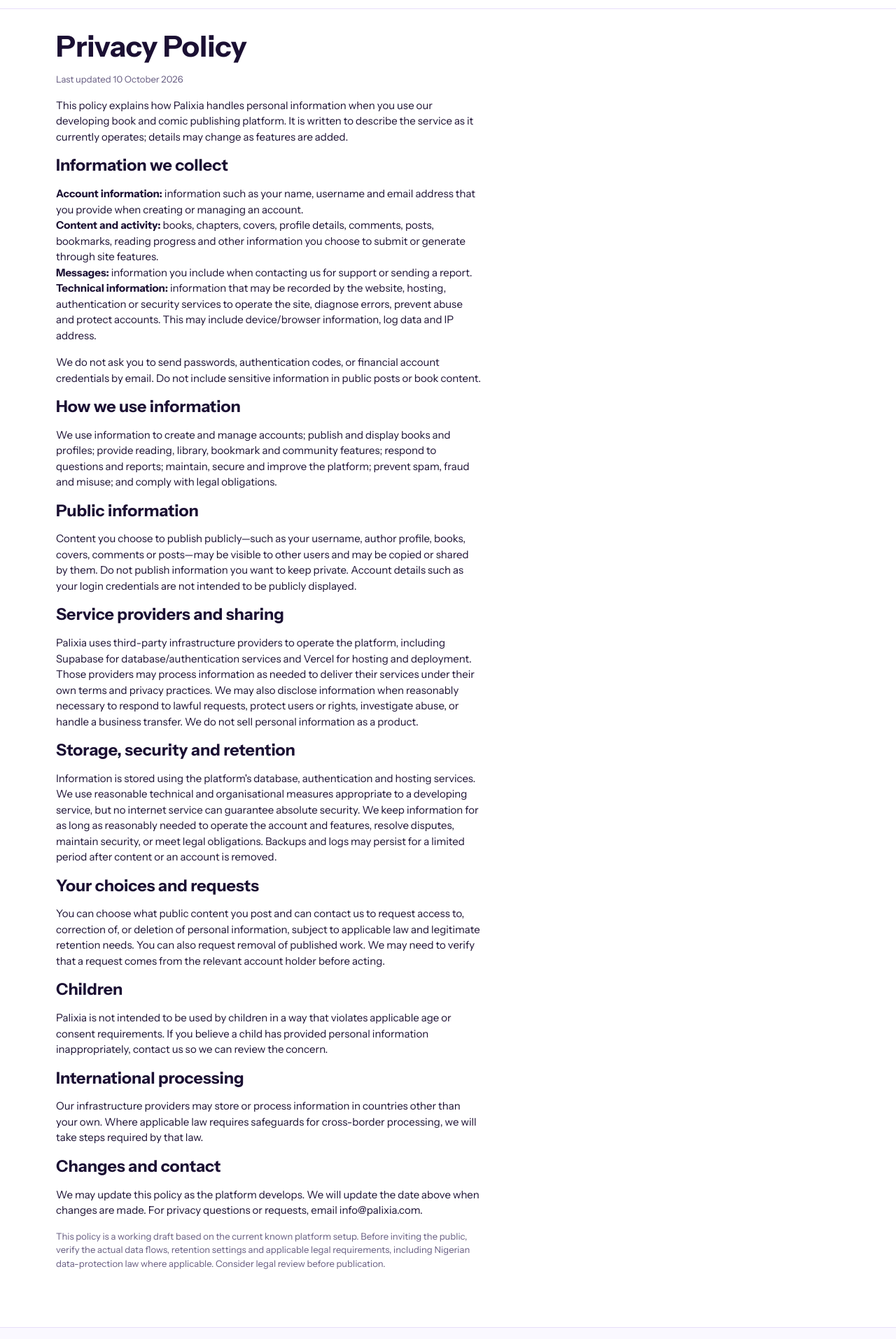
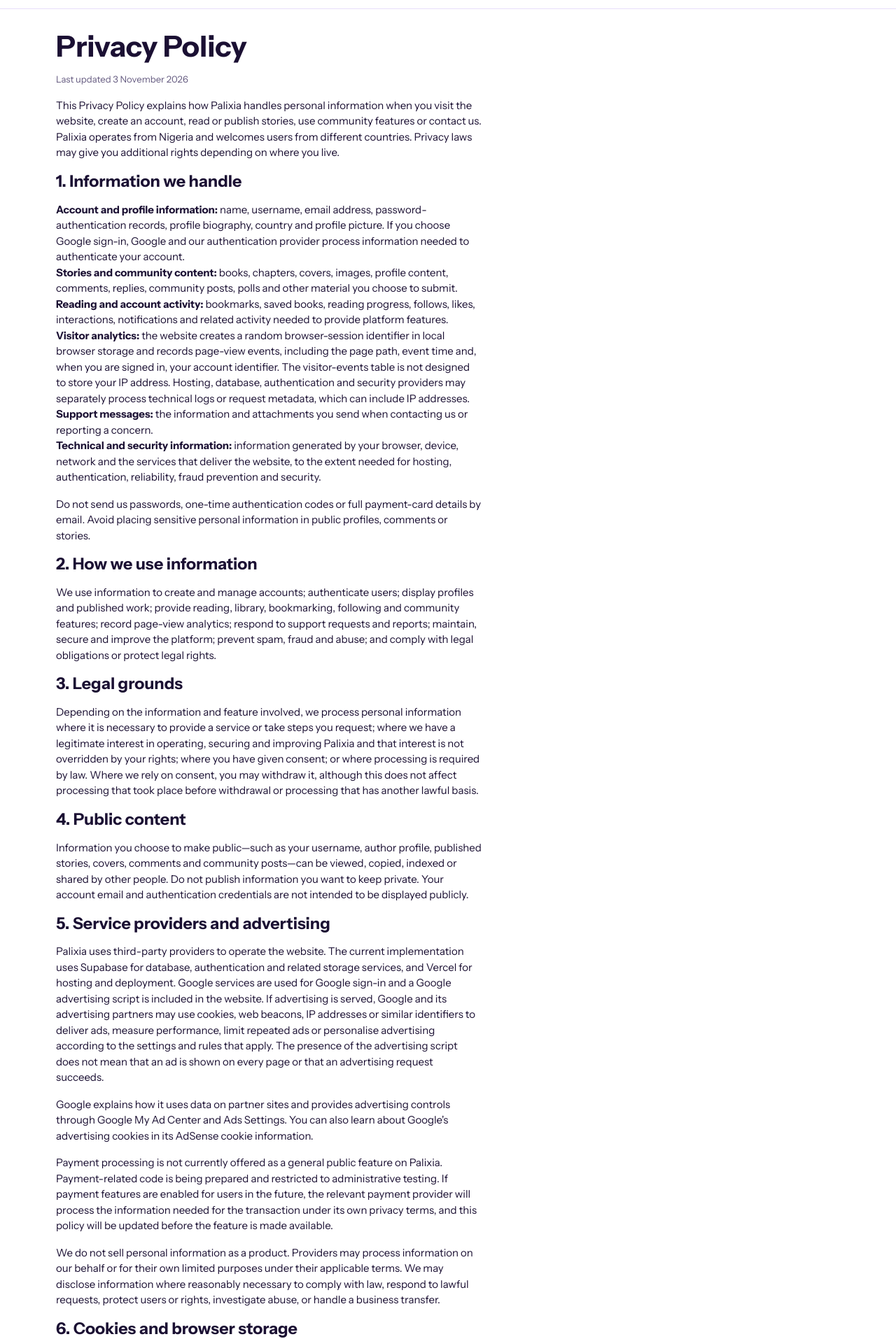
Before and after one commit to palixaentertainment-sketch/palixa-site, a Next.js app: page /privacy in a window 1280 px wide. Shown: the part 58-1972 px from the top of the page at 70% size. Built offline with nearby package versions, Linux system fonts and the light colour scheme; no server answers; the database is empty.

Commit message:
Update Palixia public information and policies

```diff
--- a/app/privacy/page.js
+++ b/app/privacy/page.js
@@ -1,45 +1,60 @@
-export const metadata = { title: 'Privacy Policy' };
+export const metadata = {
+  title: 'Privacy Policy',
+  description: 'How Palixia collects, uses, stores and shares personal information when you use the platform.',
+};
 
 export default function Privacy() {
   return (
     <div className="stack narrow legal">
       <h1 className="h1">Privacy Policy</h1>
-      <p className="fine">Last updated 10 October 2026</p>
-      <p>This policy explains how Palixia handles personal information when you use our developing book and comic publishing platform. It is written to describe the service as it currently operates; details may change as features are added.</p>
+      <p className="fine">Last updated 3 November 2026</p>
+      <p>This Privacy Policy explains how Palixia handles personal information when you visit the website, create an account, read or publish stories, use community features or contact us. Palixia operates from Nigeria and welcomes users from different countries. Privacy laws may give you additional rights depending on where you live.</p>
 
-      <h2 className="h2">Information we collect</h2>
+      <h2 className="h2">1. Information we handle</h2>
       <ul>
-        <li><b>Account information:</b> information such as your name, username and email address that you provide when creating or managing an account.</li>
-        <li><b>Content and activity:</b> books, chapters, covers, profile details, comments, posts, bookmarks, reading progress and other information you choose to submit or generate through site features.</li>
-        <li><b>Messages:</b> information you include when contacting us for support or sending a report.</li>
-        <li><b>Technical information:</b> information that may be recorded by the website, hosting, authentication or security services to operate the site, diagnose errors, prevent abuse and protect accounts. This may include device/browser information, log data and IP address.</li>
+        <li><strong>Account and profile information:</strong> name, username, email address, password-authentication records, profile biography, country and profile picture. If you choose Google sign-in, Google and our authentication provider process information needed to authenticate your account.</li>
+        <li><strong>Stories and community content:</strong> books, chapters, covers, images, profile content, comments, replies, community posts, polls and other material you choose to submit.</li>
+        <li><strong>Reading and account activity:</strong> bookmarks, saved books, reading progress, follows, likes, interactions, notifications and related activity needed to provide platform features.</li>
+        <li><strong>Visitor analytics:</strong> the website creates a random browser-session identifier in local browser storage and records page-view events, including the page path, event time and, when you are signed in, your account identifier. The visitor-events table is not designed to store your IP address. Hosting, database, authentication and security providers may separately process technical logs or request metadata, which can include IP addresses.</li>
+        <li><strong>Support messages:</strong> the information and attachments you send when contacting us or reporting a concern.</li>
+        <li><strong>Technical and security information:</strong> information generated by your browser, device, network and the services that deliver the website, to the extent needed for hosting, authentication, reliability, fraud prevention and security.</li>
       </ul>
-      <p>We do not ask you to send passwords, authentication codes, or financial account credentials by email. Do not include sensitive information in public posts or book content.</p>
+      <p>Do not send us passwords, one-time authentication codes or full payment-card details by email. Avoid placing sensitive personal information in public profiles, comments or stories.</p>
 
-      <h2 className="h2">How we use information</h2>
-      <p>We use information to create and manage accounts; publish and display books and profiles; provide reading, library, bookmark and community features; respond to questions and reports; maintain, secure and improve the platform; prevent spam, fraud and misuse; and comply with legal obligations.</p>
+      <h2 className="h2">2. How we use information</h2>
+      <p>We use information to create and manage accounts; authenticate users; display profiles and published work; provide reading, library, bookmarking, following and community features; record page-view analytics; respond to support requests and reports; maintain, secure and improve the platform; prevent spam, fraud and abuse; and comply with legal obligations or protect legal rights.</p>
 
-      <h2 className="h2">Public information</h2>
-      <p>Content you choose to publish publicly—such as your username, author profile, books, covers, comments or posts—may be visible to other users and may be copied or shared by them. Do not publish information you want to keep private. Account details such as your login credentials are not intended to be publicly displayed.</p>
+      <h2 className="h2">3. Legal grounds</h2>
+      <p>Depending on the information and feature involved, we process personal information where it is necessary to provide a service or take steps you request; where we have a legitimate interest in operating, securing and improving Palixia and that interest is not overridden by your rights; where you have given consent; or where processing is required by law. Where we rely on consent, you may withdraw it, although this does not affect processing that took place before withdrawal or processing that has another lawful basis.</p>
 
-      <h2 className="h2">Service providers and sharing</h2>
-      <p>Palixia uses third-party infrastructure providers to operate the platform, including Supabase for database/authentication services and Vercel for hosting and deployment. Those providers may process information as needed to deliver their services under their own terms and privacy practices. We may also disclose information when reasonably necessary to respond to lawful requests, protect users or rights, investigate abuse, or handle a business transfer. We do not sell personal information as a product.</p>
+      <h2 className="h2">4. Public content</h2>
+      <p>Information you choose to make public—such as your username, author profile, published stories, covers, comments and community posts—can be viewed, copied, indexed or shared by other people. Do not publish information you want to keep private. Your account email and authentication credentials are not intended to be displayed publicly.</p>
 
-      <h2 className="h2">Storage, security and retention</h2>
-      <p>Information is stored using the platform's database, authentication and hosting services. We use reasonable technical and organisational measures appropriate to a developing service, but no internet service can guarantee absolute security. We keep information for as long as reasonably needed to operate the account and features, resolve disputes, maintain security, or meet legal obligations. Backups and logs may persist for a limited period after content or an account is removed.</p>
+      <h2 className="h2">5. Service providers and advertising</h2>
+      <p>Palixia uses third-party providers to operate the website. The current implementation uses Supabase for database, authentication and related storage services, and Vercel for hosting and deployment. Google services are used for Google sign-in and a Google advertising script is included in the website. If advertising is served, Google and its advertising partners may use cookies, web beacons, IP addresses or similar identifiers to deliver ads, measure performance, limit repeated ads or personalise advertising according to the settings and rules that apply. The presence of the advertising script does not mean that an ad is shown on every page or that an advertising request succeeds.</p>
+      <p>Google explains how it uses data on partner sites and provides advertising controls through <a href="https://myadcenter.google.com/" target="_blank" rel="noreferrer">Google My Ad Center</a> and <a href="https://adssettings.google.com/" target="_blank" rel="noreferrer">Ads Settings</a>. You can also learn about Google's advertising cookies in its <a href="https://support.google.com/adsense/answer/7549925" target="_blank" rel="noreferrer">AdSense cookie information</a>.</p>
+      <p>Payment processing is not currently offered as a general public feature on Palixia. Payment-related code is being prepared and restricted to administrative testing. If payment features are enabled for users in the future, the relevant payment provider will process the information needed for the transaction under its own privacy terms, and this policy will be updated before the feature is made available.</p>
+      <p>We do not sell personal information as a product. Providers may process information on our behalf or for their own limited purposes under their applicable terms. We may disclose information where reasonably necessary to comply with law, respond to lawful requests, protect users or rights, investigate abuse, or handle a business transfer.</p>
 
-      <h2 className="h2">Your choices and requests</h2>
-      <p>You can choose what public content you post and can contact us to request access to, correction of, or deletion of personal information, subject to applicable law and legitimate retention needs. You can also request removal of published work. We may need to verify that a request comes from the relevant account holder before acting.</p>
+      <h2 className="h2">6. Cookies and browser storage</h2>
+      <p>Palixia uses browser storage for essential functions such as maintaining an authenticated session and remembering a random analytics session identifier. These technologies may include local storage and other browser storage, not only cookies. Google advertising services may also use cookies or similar technologies when their advertising tags are requested. See our <a href="/cookies">Cookie Policy</a> for more detail.</p>
 
-      <h2 className="h2">Children</h2>
-      <p>Palixia is not intended to be used by children in a way that violates applicable age or consent requirements. If you believe a child has provided personal information inappropriately, contact us so we can review the concern.</p>
+      <h2 className="h2">7. Retention and security</h2>
+      <p>We keep information for as long as reasonably necessary for the purposes described in this policy, including while an account is active, to provide platform features, resolve disputes, maintain security, meet legal obligations or enforce our terms. Page-view analytics and technical logs are retained according to the applicable database and provider settings; we do not state a fixed deletion period where one has not been verified. Backups may retain deleted information for a limited period as they rotate. We use reasonable technical and organisational safeguards, but no online service can guarantee absolute security.</p>
 
-      <h2 className="h2">International processing</h2>
-      <p>Our infrastructure providers may store or process information in countries other than your own. Where applicable law requires safeguards for cross-border processing, we will take steps required by that law.</p>
+      <h2 className="h2">8. International processing</h2>
+      <p>Our infrastructure and service providers may process or store information in countries outside Nigeria and outside the country where you live. The location and applicable safeguards depend on provider services and configuration. Where Nigerian or other applicable law requires a lawful transfer basis or safeguards for international transfers, the responsible parties must use the required mechanism.</p>
 
-      <h2 className="h2">Changes and contact</h2>
-      <p>We may update this policy as the platform develops. We will update the date above when changes are made. For privacy questions or requests, email info@palixia.com.</p>
-      <p className="fine">This policy is a working draft based on the current known platform setup. Before inviting the public, verify the actual data flows, retention settings and applicable legal requirements, including Nigerian data-protection law where applicable. Consider legal review before publication.</p>
+      <h2 className="h2">9. Your privacy rights and requests</h2>
+      <p>Subject to applicable law, you may have rights to request access to your personal information, correction, deletion, restriction or objection to certain processing, data portability, and withdrawal of consent where consent is the basis. You may also have the right to complain to your data-protection authority. To make a request, email info@palixia.com from your account email where possible, describe the request and identify the account concerned. We may need to verify your identity before acting. We will respond in accordance with applicable legal requirements.</p>
+      <p>You can edit some profile information through your profile page. At present, if you need your account or associated personal information deleted, contact us; there is not a self-service account-deletion control described in this policy. Some information may be retained where required or permitted for legal, security, fraud-prevention, dispute or backup purposes.</p>
+
+      <h2 className="h2">10. Children</h2>
+      <p>Palixia is not designed as a service for children who are below the age at which they can lawfully consent to the processing of their personal information. If you believe a child has provided personal information inappropriately, contact info@palixia.com so we can review the matter.</p>
+
+      <h2 className="h2">11. Changes and contact</h2>
+      <p>We may update this policy when the platform, its providers or applicable requirements change. We will update the date at the top of this page. For privacy questions or requests, email info@palixia.com or use our <a href="/contact">Contact Us</a> page.</p>
+      <p className="fine">This notice is based on the website implementation reviewed on 3 November 2026. Provider settings, data-transfer arrangements, retention periods and legal compliance should be periodically verified. This policy is not legal advice.</p>
     </div>
   );
 }
```
